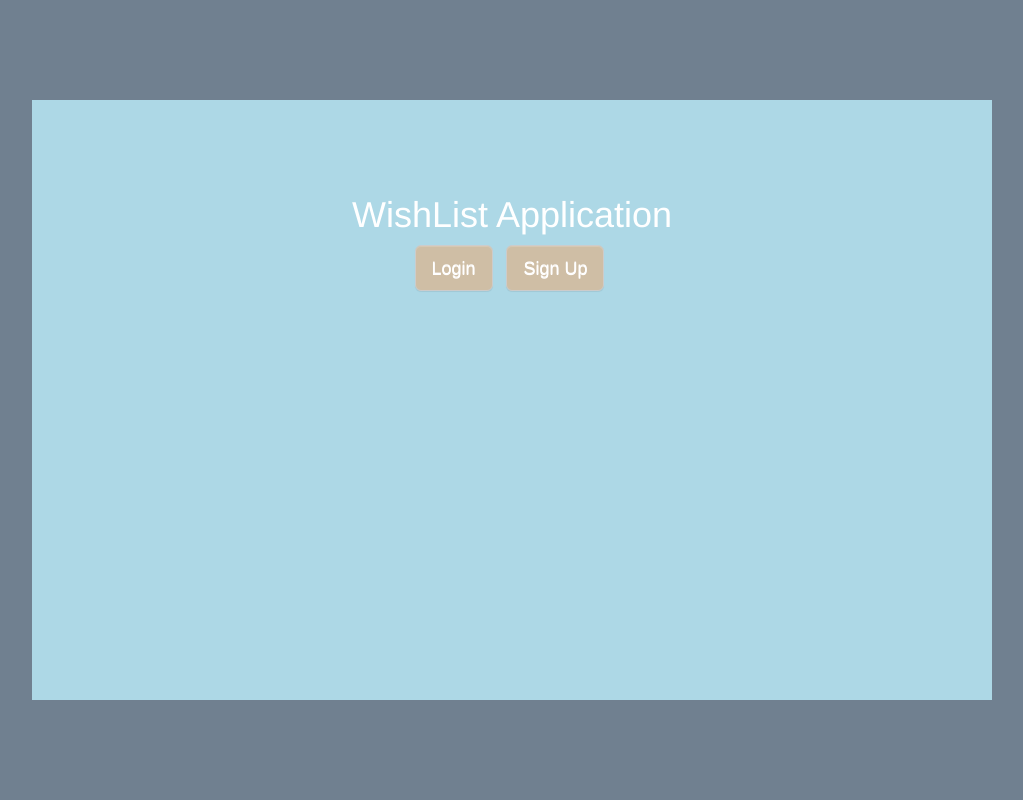
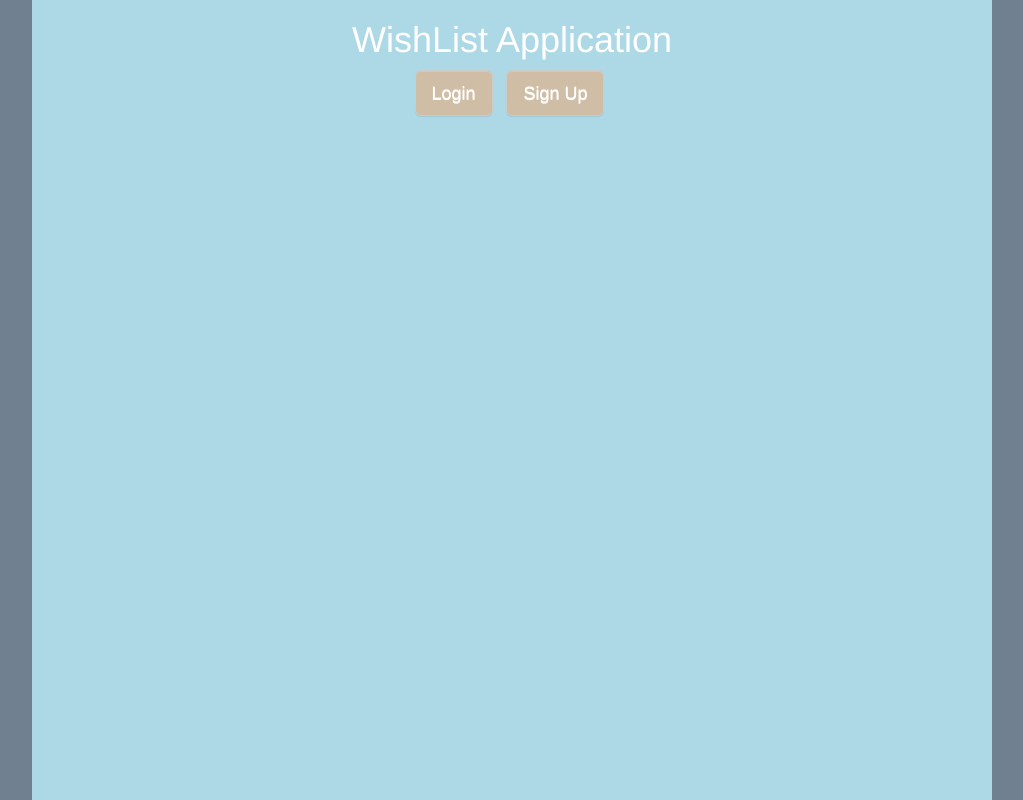
Before and after one commit to ShaqGrant/info3180-project3, a Flask app: page / in a window 1280 px wide. Shown: the whole page, without its empty margins (128-1151 px from the left). Run offline with Flask 2, Linux system fonts and the light colour scheme; some libraries are stand-ins or nearby versions.

Commit message:
finishing touches

```diff
--- a/app/static/css/main.css
+++ b/app/static/css/main.css
@@ -1,5 +1,5 @@
 .v-center {
-    height: 75%;
+    height: 100vh;
     width: 75%;
     overflow: visible;
     margin: auto;
@@ -22,7 +22,7 @@ body{
     background: url('../img/light-blue.png');
     background-repeat: repeat;
     font-family: Helvetica;
-    max-height:1500px;
+    max-height:1000px;
 }
 .wrapper {
     background: url('../img/slate.png');
```
